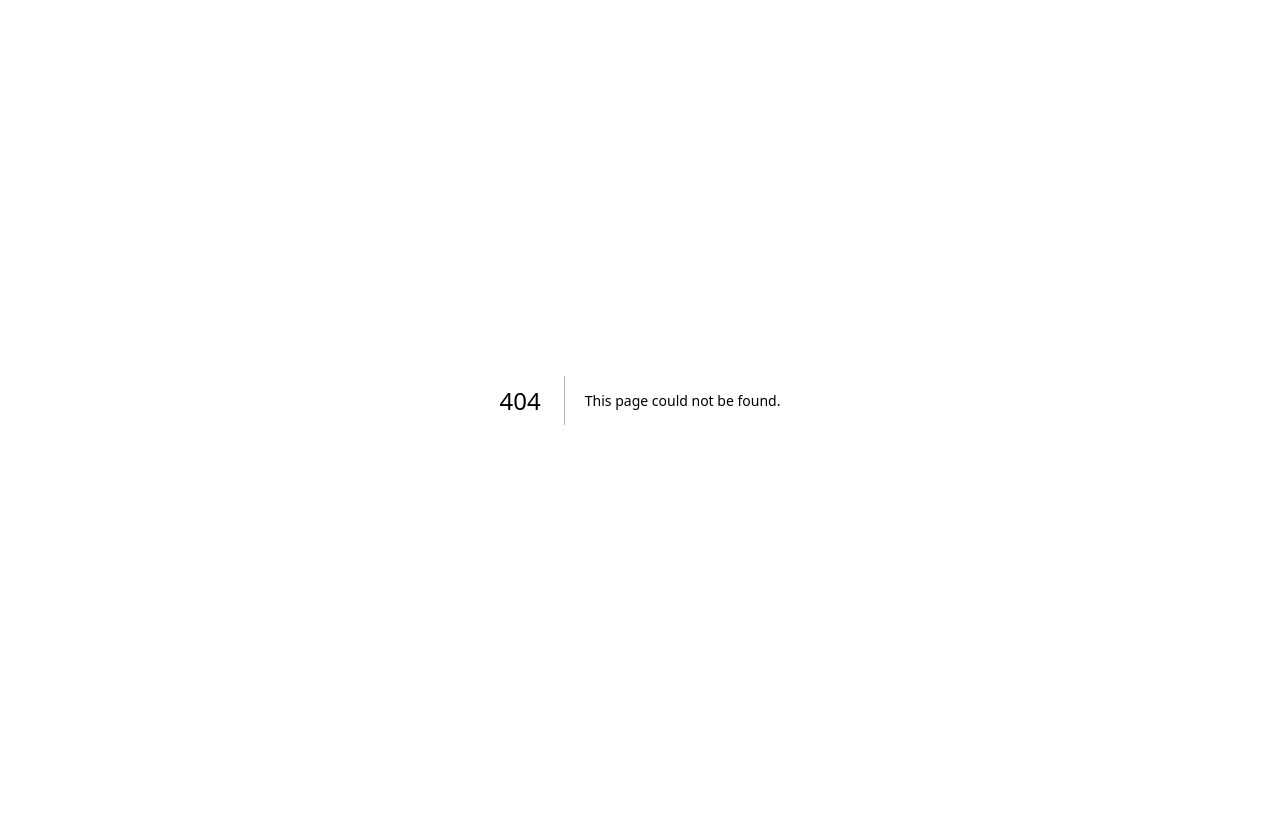
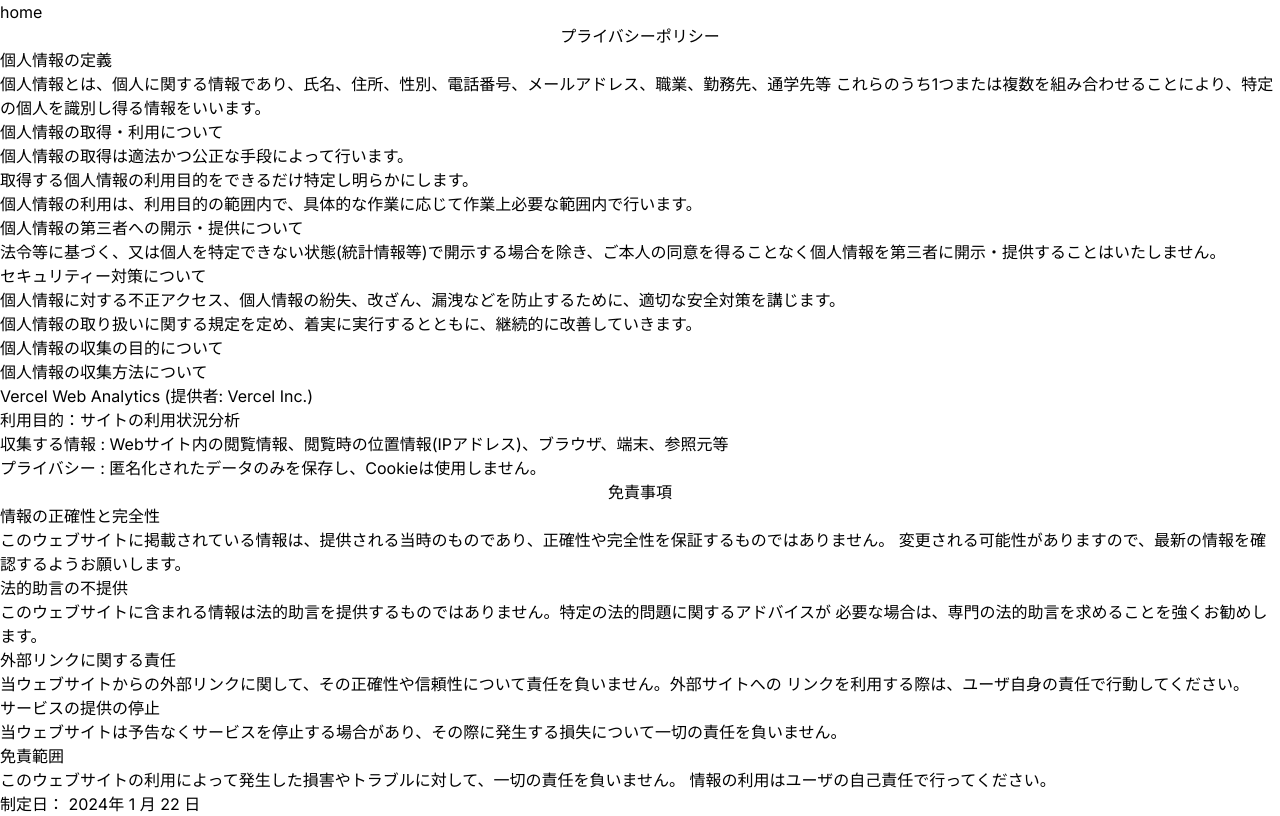
Before and after one commit to nyk9/nextjs-swgoh, a Next.js app: page /privacy-policy in a window 1280 px wide. Before the commit this address had no page. Built offline with nearby package versions, Linux system fonts and the light colour scheme.

Commit message:
プライバシーポリシー等を追加

```diff
--- a/app/about/page.tsx
+++ b/app/about/page.tsx
@@ -1,9 +1,31 @@
 export default function About() {
     return(
-        <>
+        <div className="bg-purple-200">
             <div className="p-4 justify-center">
-                This is where the fun begins.
+                <h1>This is where the fun begins.</h1>
             </div>
-        </>
+            <div>
+                <div className="bg-blue-500 mx-8 text-center">
+                    <h3 className="text-2xl justify-center ">nyk9</h3>
+                    <div>
+                        <h5 className="pt-2">1. 自己紹介</h5>
+                        <p className="text-left p-3">
+                            2024/1/21現在情報系の学部に通う大学2年生(2回生)、
+                        </p>
+                    </div>
+                    <div>
+                        <h5 className="pt-2">2. 使用した技術</h5>
+                        <p className="text-left p-3">
+                            Next.js : v.14.1.0 <br />
+                            TypeScript <br/>
+                            Tailwind CSS <br/>
+                            Vercel (Deploy) <br/>
+                            GitHub : <a href="http://github.com/nyk9/nextjs-swgoh">リンク</a> <br/>
+                        </p>
+                    </div>
+                    連絡先：<a href="https://discord.gg/yX3pS2WemD">Discordサーバー</a>
+                </div>
+            </div>
+        </div>
     );
 }
--- a/app/character/characters.ts
+++ b/app/character/characters.ts
@@ -70,17 +70,17 @@ import ewokelder from "./charui/tex.charui_ewok_chief.png";
 import logray from "./charui/tex.charui_ewok_logray.png";
 import ewokscout from "./charui/tex.charui_ewok_scout.png";
 import wicket from "./charui/tex.charui_ewok_wicket.png";
-import executinor from "./charui/tex.charui_executor_turnorder.png";
 import ezra from "./charui/tex.charui_ezra_s3.png";
 import fennec from "./charui/tex.charui_fennec.png";
 import fifthbrother from "./charui/tex.charui_fifthbrother.png";
 import herofinn from "./charui/tex.charui_finn.png";
 import finn from "./charui/tex.charui_finnjakku.png";
+import executinor from "./charui/tex.charui_firstorder_executioner.png";
 import fosftp from "./charui/tex.charui_firstorder_pilot.png";
 import sithtrooper from "./charui/tex.charui_firstorder_sithtrooper.png";
-import fost from "./charui/tex.charui_firstorderofficer.png";
-import foo from "./charui/tex.charui_firstordersnowtrooper_officer.png";
+import foo from "./charui/tex.charui_firstorderofficer.png";
 import fotp from "./charui/tex.charui_firstordertiepilot.png";
+import fost from "./charui/tex.charui_firstordertrooper.png";
 import gamorreanguard from "./charui/tex.charui_gamorreanguard.png";
 import garsaxon from "./charui/tex.charui_gar_saxon.png";
 import gas from "./charui/tex.charui_generalanakin.png";
--- a/app/character/page.tsx
+++ b/app/character/page.tsx
@@ -22,7 +22,7 @@ export default function Character(
 
         const results = char.filter((item) =>
             // item.name.toLowerCase().includes(term.toLowerCase())
-            new RegExp(term, 'i').test(item.name) || new RegExp(term, 'i').test(item.property) || new RegExp(term, 'i').test(item.abbreviation)
+            new RegExp(term, 'i').test(item.name) || new RegExp(term, 'i').test(item.property) || new RegExp(`^${term}$`, 'i').test(item.abbreviation)
         );
         setSearchResults(results);
     };
--- a/app/globals.css
+++ b/app/globals.css
@@ -4,15 +4,15 @@
 
 :root {
   --foreground-rgb: 0, 0, 0;
-  --background-start-rgb: 214, 219, 220;
-  --background-end-rgb: 255, 255, 255;
+  /* --background-start-rgb: 214, 219, 220; */
+  /* --background-end-rgb: 255, 255, 255; */
 }
 
 @media (prefers-color-scheme: dark) {
   :root {
     --foreground-rgb: 255, 255, 255;
-    --background-start-rgb: 0, 0, 0;
-    --background-end-rgb: 0, 0, 0;
+    /* --background-start-rgb: 0, 0, 0; */
+    /* --background-end-rgb: 0, 0, 0; */
   }
 }
 
--- a/app/page.tsx
+++ b/app/page.tsx
@@ -139,6 +139,14 @@ export default function Home() {
             })}
         </div>
       </div>
+      <div>
+        <a
+          href="/privacy-policy"
+          className='text-center'
+          >
+          プライバシーポリシー・免責事項
+        </a>
+      </div>
     </main>
   )
 }
--- /dev/null
+++ b/app/privacy-policy/page.tsx
@@ -0,0 +1,115 @@
+export default function PrivacyPolicy() {
+    return (
+        <div>
+            <div>
+                <a href="/">home</a>
+            </div>
+            <header
+                className="text-center"
+            >
+                プライバシーポリシー
+            </header>
+            <div>
+                <h2>
+                    個人情報の定義
+                </h2>
+                <p>
+                    個人情報とは、個人に関する情報であり、氏名、住所、性別、電話番号、メールアドレス、職業、勤務先、通学先等
+                    これらのうち1つまたは複数を組み合わせることにより、特定の個人を識別し得る情報をいいます。
+                </p>
+            </div>
+            <div>
+                <h2>
+                    個人情報の取得・利用について
+                </h2>
+                <p>
+                    個人情報の取得は適法かつ公正な手段によって行います。 <br />
+                    取得する個人情報の利用目的をできるだけ特定し明らかにします。 <br />
+                    個人情報の利用は、利用目的の範囲内で、具体的な作業に応じて作業上必要な範囲内で行います。
+                </p>
+                <h2>
+                    個人情報の第三者への開示・提供について
+                </h2>
+                <p>
+                    法令等に基づく、又は個人を特定できない状態(統計情報等)で開示する場合を除き、ご本人の同意を得ることなく個人情報を第三者に開示・提供することはいたしません。
+                </p>
+                <h2>
+                    セキュリティー対策について
+                </h2>
+                <p>
+                    個人情報に対する不正アクセス、個人情報の紛失、改ざん、漏洩などを防止するために、適切な安全対策を講じます。 <br />
+                    個人情報の取り扱いに関する規定を定め、着実に実行するとともに、継続的に改善していきます。
+                </p>
+                <h2>
+                    個人情報の収集の目的について
+                </h2>
+            </div>
+
+            <h2>個人情報の収集方法について</h2>
+            <div>
+                <h3>
+                    Vercel Web Analytics (提供者: Vercel Inc.)
+                </h3>
+                <div>
+                    <p>
+                        利用目的：サイトの利用状況分析
+                    </p>
+                    <p>
+                        収集する情報 : Webサイト内の閲覧情報、閲覧時の位置情報(IPアドレス)、ブラウザ、端末、参照元等
+                    </p>
+                    <p>
+                        プライバシー : 匿名化されたデータのみを保存し、Cookieは使用しません。
+                    </p>
+                </div>
+            </div>
+            <div>
+                <h1
+                    className="text-center"
+                >
+                    免責事項
+                </h1>
+                <div>
+                    <h4>
+                        情報の正確性と完全性
+                    </h4>
+                    <p>
+                        このウェブサイトに掲載されている情報は、提供される当時のものであり、正確性や完全性を保証するものではありません。
+                        変更される可能性がありますので、最新の情報を確認するようお願いします。
+                    </p>
+                    <h4>
+                        法的助言の不提供
+                    </h4>
+                    <p>
+                        このウェブサイトに含まれる情報は法的助言を提供するものではありません。特定の法的問題に関するアドバイスが
+                        必要な場合は、専門の法的助言を求めることを強くお勧めします。
+                    </p>
+                    <h4>
+                        外部リンクに関する責任
+                    </h4>
+                    <p>
+                        当ウェブサイトからの外部リンクに関して、その正確性や信頼性について責任を負いません。外部サイトへの
+                        リンクを利用する際は、ユーザ自身の責任で行動してください。
+                    </p>
+                    <h4>
+                        サービスの提供の停止
+                    </h4>
+                    <p>
+                        当ウェブサイトは予告なくサービスを停止する場合があり、その際に発生する損失について一切の責任を負いません。
+                    </p>
+                    <h4>
+                        免責範囲
+                    </h4>
+                    <p>
+                        このウェブサイトの利用によって発生した損害やトラブルに対して、一切の責任を負いません。
+                        情報の利用はユーザの自己責任で行ってください。
+                    </p>
+                </div>
+
+            </div>
+            <p>
+                制定日： 2024年 1 月 22 日
+            </p>
+
+        </div>
+    );
+}
--- a/app/schedules.ts
+++ b/app/schedules.ts
@@ -14,13 +14,13 @@ const schedules: Updates[] =[
     },{
         ver: 3,
         title: "2024/2/28",
-        date: "2024/2/28",
+        date: "絞り込み検索の調整",
         detaill: "キャラ一覧で属性・スキル効果、略語での絞り込み検索を実装する",
     },{
         ver: 4,
         title: "tailwind cssを含む UI部分を完璧に仕上げる",
         date: "2024/3/6",
-        detaill: "見た目の調整などを行って、使ってよかったと思ってもらえるようなものに仕上げます"
+        detaill: "見た目の調整などを行って、使いやすい 使ってよかったと思ってもらえるようなものに仕上げます"
     },{
         ver: 5,
         title: "キャラ詳細ページ実装",
--- a/app/update.ts
+++ b/app/update.ts
@@ -11,7 +11,7 @@ const updates: Updates[] = [
         ver: 1.1,
         title: "キャラ一覧(簡易)-実装",
         date: "2024/01/24",
-        detaill: `全キャラ実装完了 アプデログ、今後の予定を追加`
+        detaill: `全キャラ実装完了 アプデログ、今後の予定を追加  テキストでの絞り込み検索を実装`
     },{
         ver: 1,
         title: 'キャラ一覧(簡易)追加',
```
Also changed, not shown: app/character/sarch.tsx (deleted).
